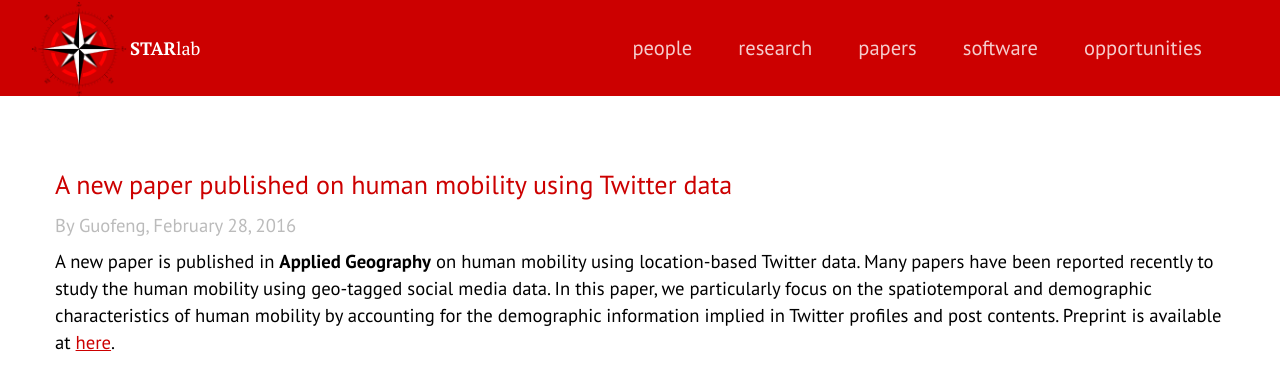
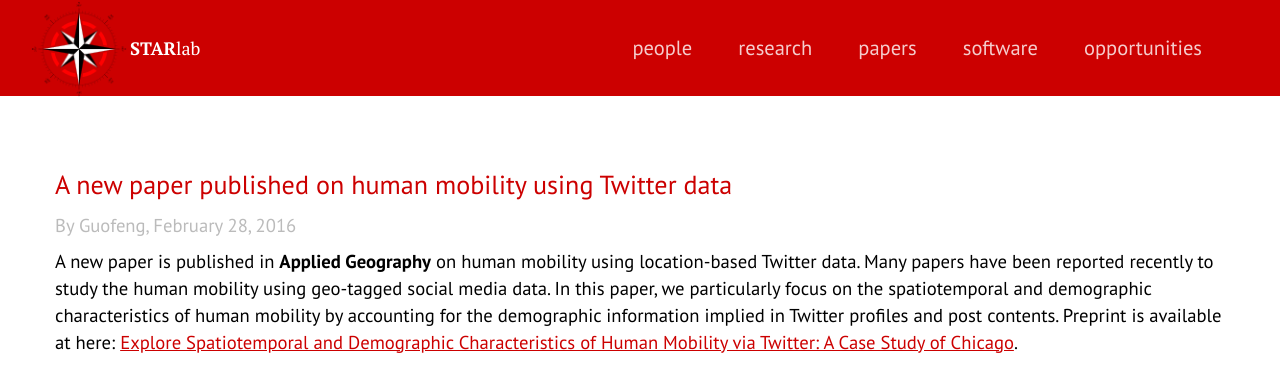
Before and after one commit to thestarlab/thestarlab.github.io, a Jekyll site: the page built from _posts/2016-02-28-luo.md, in a window 1280 px wide. Shown: the top 392 px of the page. Built offline with Jekyll 4.4.1, drawn with Linux system fonts in a browser that asks for light colours; nearby versions of some CDN libraries; some web fonts are replaced; a script that is not in the unit is left out.

Commit message:
add titile

```diff
--- a/_posts/2016-02-28-luo.md
+++ b/_posts/2016-02-28-luo.md
@@ -10,5 +10,6 @@ location-based Twitter data. Many papers have been reported recently to
 study the human mobility using geo-tagged social media data. In this paper,
 we particularly focus on the spatiotemporal and demographic characteristics
 of human mobility by accounting for the demographic information implied in
-Twitter profiles and post contents. Preprint is available at
-[here](http://arxiv.org/abs/1508.00188).
+Twitter profiles and post contents. Preprint is available at here: [Explore
+Spatiotemporal and Demographic Characteristics of Human Mobility via
+Twitter: A Case Study of Chicago](http://arxiv.org/abs/1508.00188).
```
